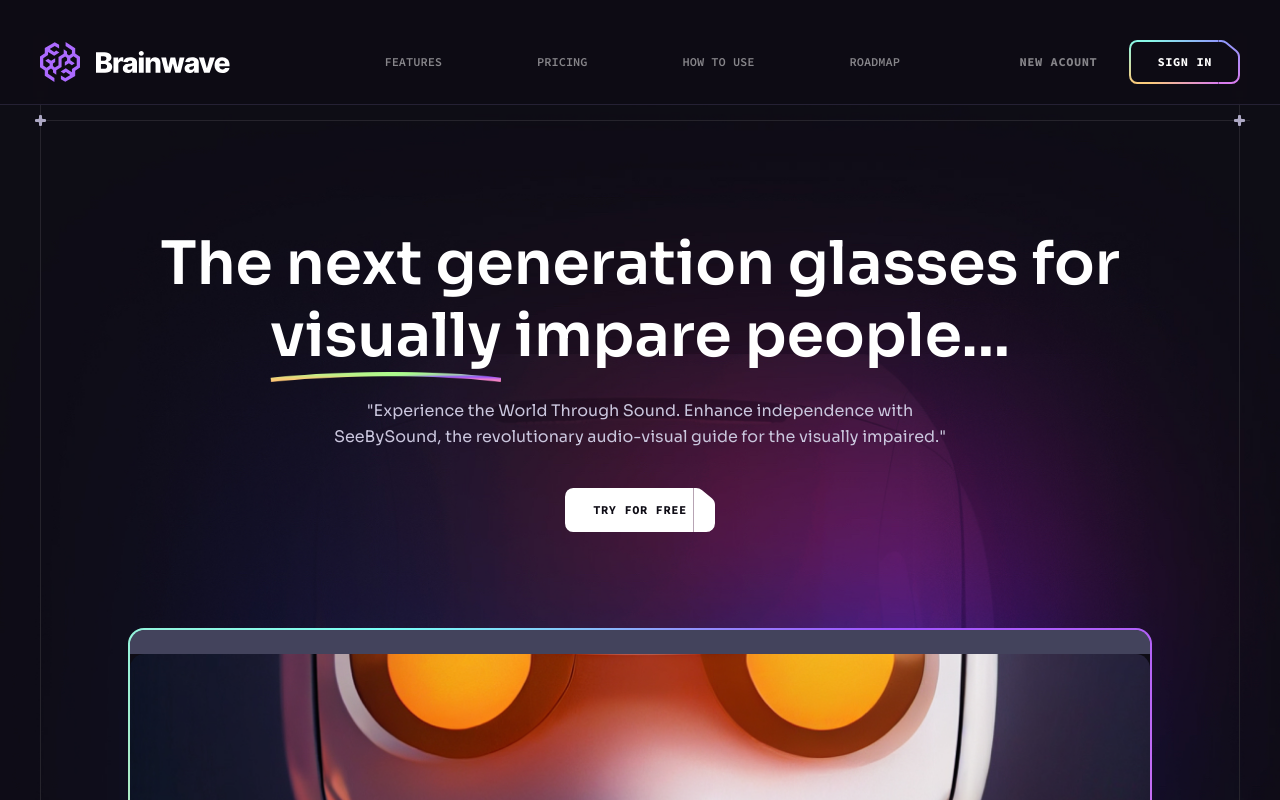
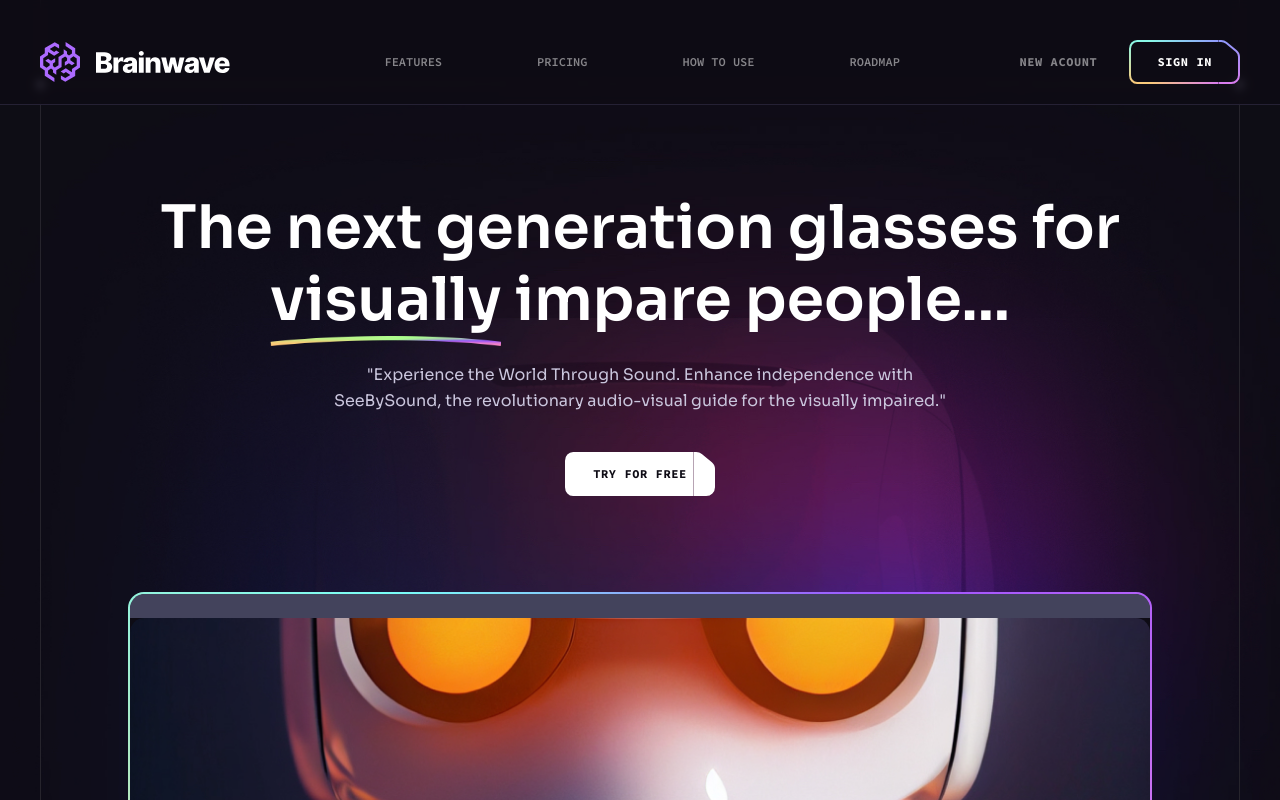
Before and after one commit to Nota0515/practice_react, a React (Vite) app: page / in a window 1280 px wide. Shown: the top 800 px of the page. Built offline with nearby package versions, Linux system fonts and the light colour scheme.

Commit message:
updated padding

```diff
--- a/src/App.jsx
+++ b/src/App.jsx
@@ -5,7 +5,7 @@ import Hero from './components/Hero';
 const App = () => {
   return (
     <>
-      <div className="pt-[7.5rem] lg:overflow-hidden">
+      <div className="pt-[4.5rem] lg:pt-[5.25rem]  overflow-hidden">
         <Header />
         <Hero />
         <ButtonGradient />
```
